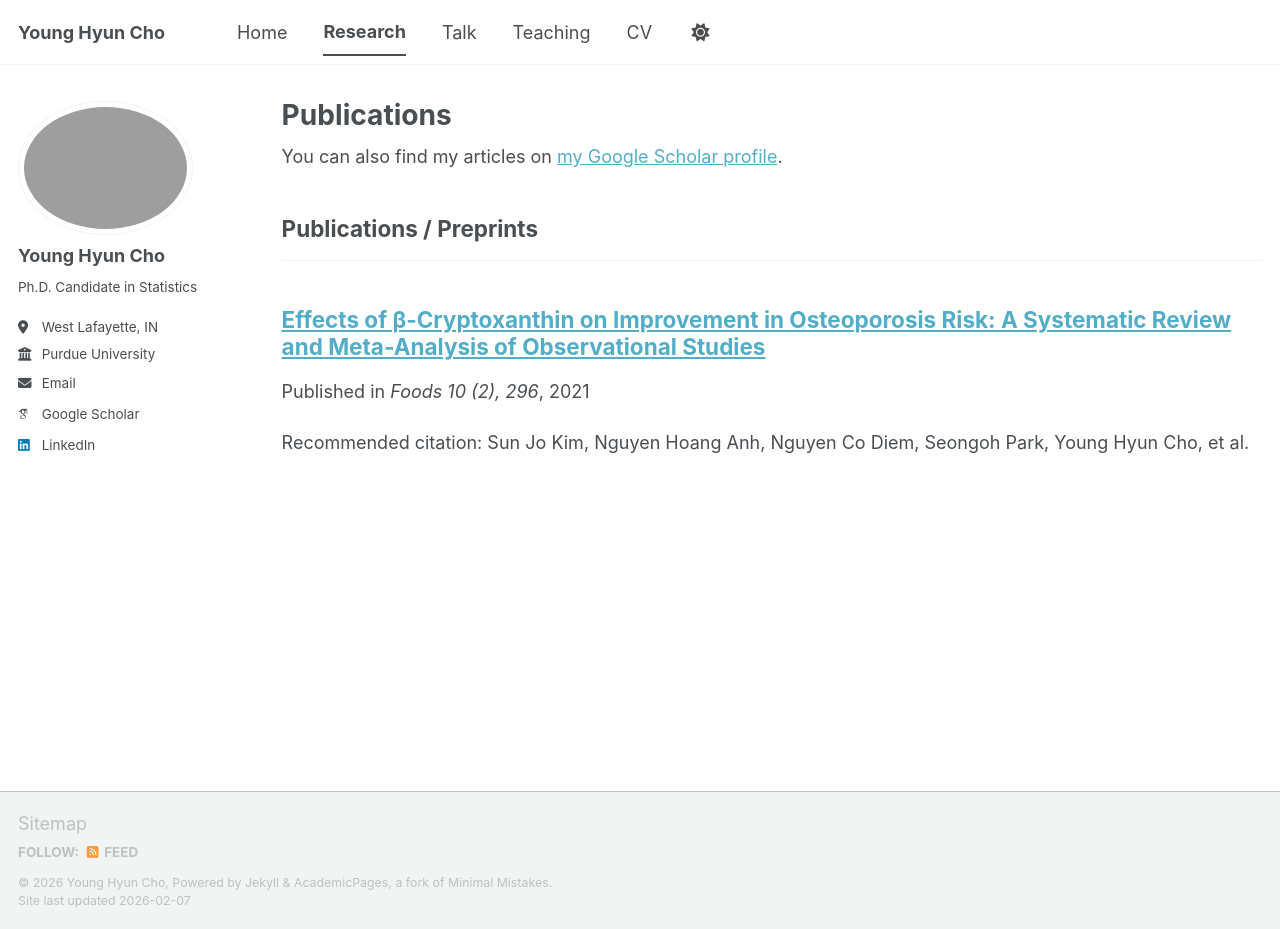
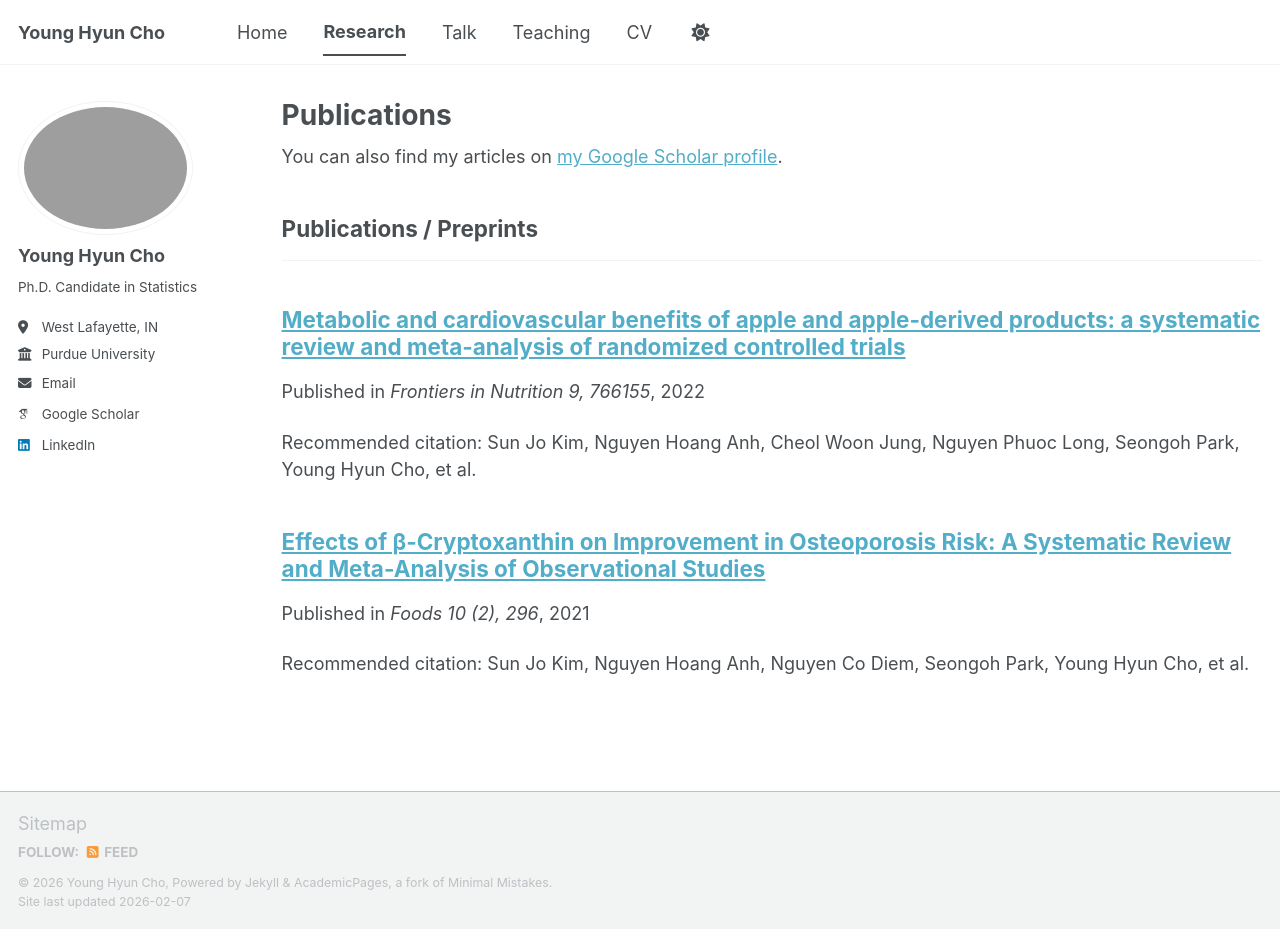
Before and after one commit to yhcho-stat/young, a Jekyll site: the page built from _pages/publications.html, in a window 1280 px wide and 929 px high. Built offline with Jekyll 4.4.1, drawn with Linux system fonts in a browser that asks for light colours; some web fonts are replaced; a script bundle is joined from its source files by our own code; library files that are not in the unit come from our copies; some of the changed lines change nothing that is shown.

Commit message:
Update 2022-01-01-apple-meta-analysis.md

```diff
--- a/_publications/2022-01-01-apple-meta-analysis.md
+++ b/_publications/2022-01-01-apple-meta-analysis.md
@@ -1,4 +1,3 @@
-# /Users/younghyuncho/Documents/GitHub/young/_publications/2022-01-01-apple-meta-analysis.md
 ---
 title: "Metabolic and cardiovascular benefits of apple and apple-derived products: a systematic review and meta-analysis of randomized controlled trials"
 collection: publications
```
